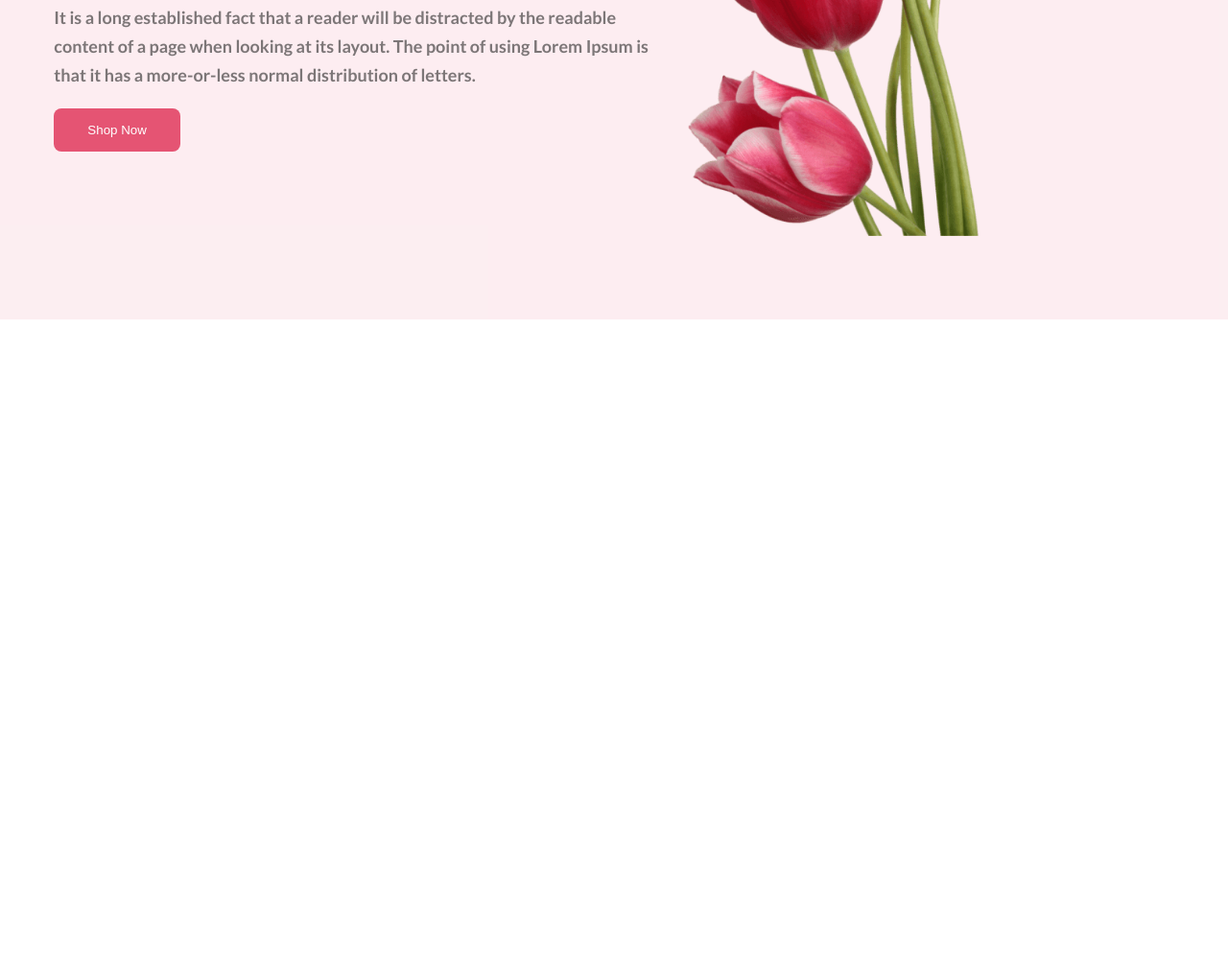
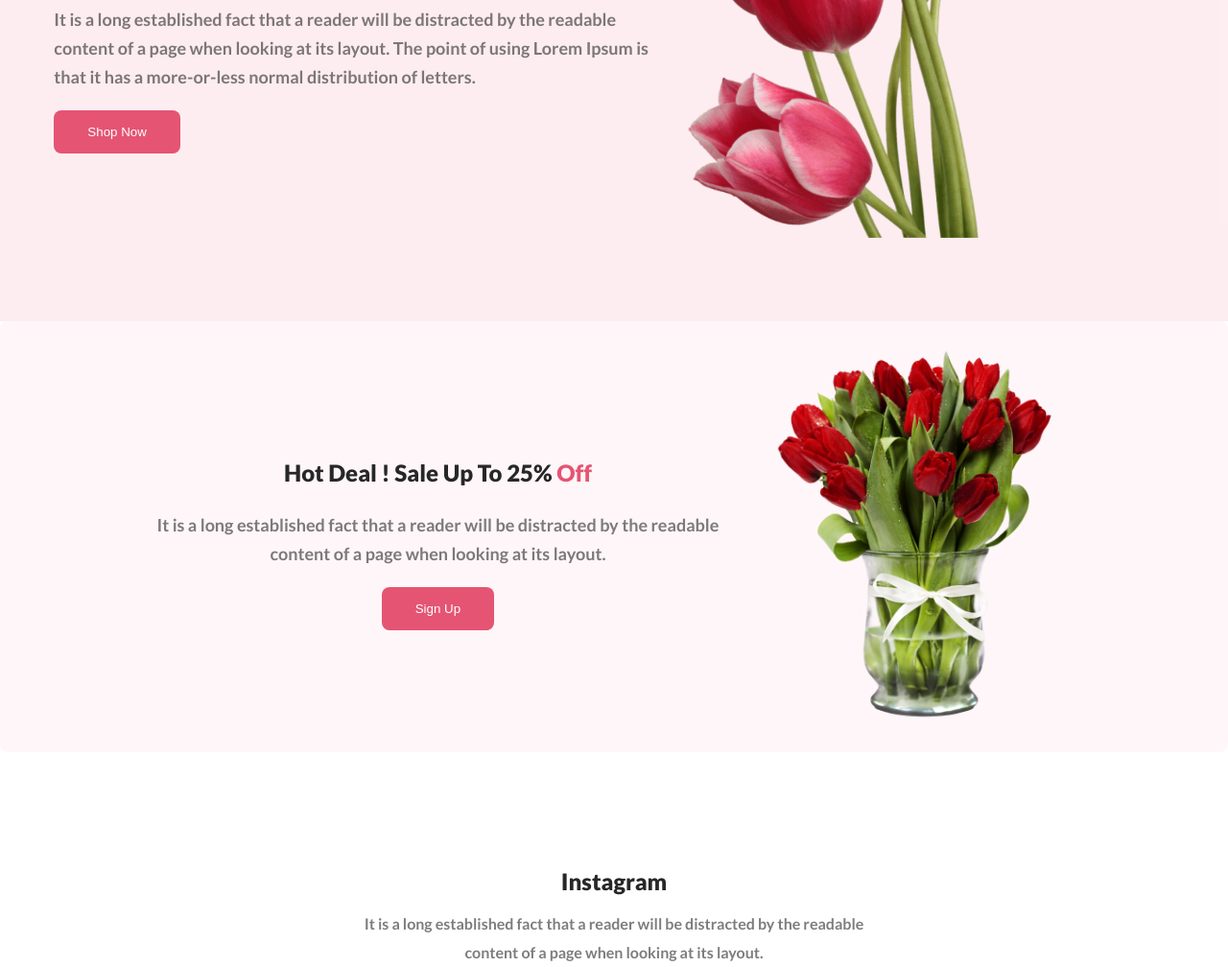
Before and after one commit to mahfuzar175/flower-shop, a plain HTML site: page index.html in a window 1280 px wide. Shown: the part 528-1536 px from the top of the page at 96% size. Before the commit the page ends 861 px from the top, so only its background shows below. Drawn offline with Linux system fonts and the light colour scheme.

Commit message:
fifth commit

```diff
--- a/index.html
+++ b/index.html
@@ -11,6 +11,7 @@
 </head>
 <body>
     <header>
+        <!--Navigation bar section-->
         <nav>
             <div class="menu-container">
               <div class="logo">
@@ -40,9 +41,33 @@
                     <button class="btn">Shop Now</button>
             </div>
                     <div class="banner-logo">
-                    <img class="photo" src="./Flower Asset/pngwing 10.png" alt="" />
+                    <img class="banner-photo" src="./Flower Asset/pngwing 10.png" alt="" />
                     </div>
         </div>
+              <!-- hot-deal section start from here  -->
+
+        <section>
+            <div class="hot-deal-container">
+                <div class="hot-deal-container-text">
+                    <h1 class="second-title">
+                        Hot Deal ! Sale Up To 25% <span class="span">Off</span>
+                    </h1>
+                    <p class="descriptions">
+                        It is a long established fact that a reader will be distracted by the readable<br>content of a page when looking at its layout.
+                    </p>
+                    <button class="btn">Sign Up</button>
+                </div>
+                <div class="hot-deal-image">
+                    <img class="photo" src="./Flower Asset/pngwing 8.png" alt="" />
+                </div>
+            </div>
+        </section>
+        <section>
+            <div class="container-two">
+                <h1 class="insta">Instagram</h1>
+                <p class="insta-text">It is a long established fact that a reader will be distracted by the readable<br>content of a page when looking at its layout.</p>
+            </div>
+        </section>
     </main>
     <footer>
 
--- a/styles/style.css
+++ b/styles/style.css
@@ -2,6 +2,11 @@
     margin: 0;
     padding: 0;
 }
+body{
+
+    font-family: 'Lato', sans-serif;
+
+   }
 /*navigation bar style*/
 .menu-container{
     display:flex;
@@ -39,7 +44,6 @@
 }
 .title{
     color: #272727;
-    font-family: 'Lato', sans-serif;
     font-size: 50px;
     font-weight: 750;
     margin-top: 170px;
@@ -49,7 +53,6 @@
 
 .descriptions{
     color: rgba(39, 39, 39, 0.60);
-    font-family: 'Lato', sans-serif;
     font-size: 18px;
     margin-top: 25px;
     font-weight: 400;
@@ -64,9 +67,51 @@
     border: none;
     color: white;
 }
-.photo{
+.banner-photo{
     width: 500px;
     align-items: center;
     margin-right: 80px;
 
 }
+
+/* hot-deal section style */
+.hot-deal-container{
+    display: flex;
+    padding: 25px;
+    justify-content: space-around;
+    align-items: center;
+    border-radius: 8px;
+    background: rgba(229, 84, 115, 0.05);
+
+}
+.hot-deal-container-text{
+    text-align: center;
+    margin-top: 15px;
+    padding-left: 110px;
+}
+.second-title{
+    color: #272727;
+    font-weight: 800;
+}
+.span{
+    color: #E55473;
+}
+.photo{
+    width: 300px;
+    padding-right: 120px;
+}
+
+/*instagram section style*/
+.container-two{
+    text-align:center ;
+    margin-top: 120px;
+}
+.insta{
+    color: #272727;
+    font-weight: 800;
+}
+.insta-text{
+    color: rgba(39, 39, 39, 0.60);
+    margin-top: 15px;
+    line-height: 30px;
+}
```
